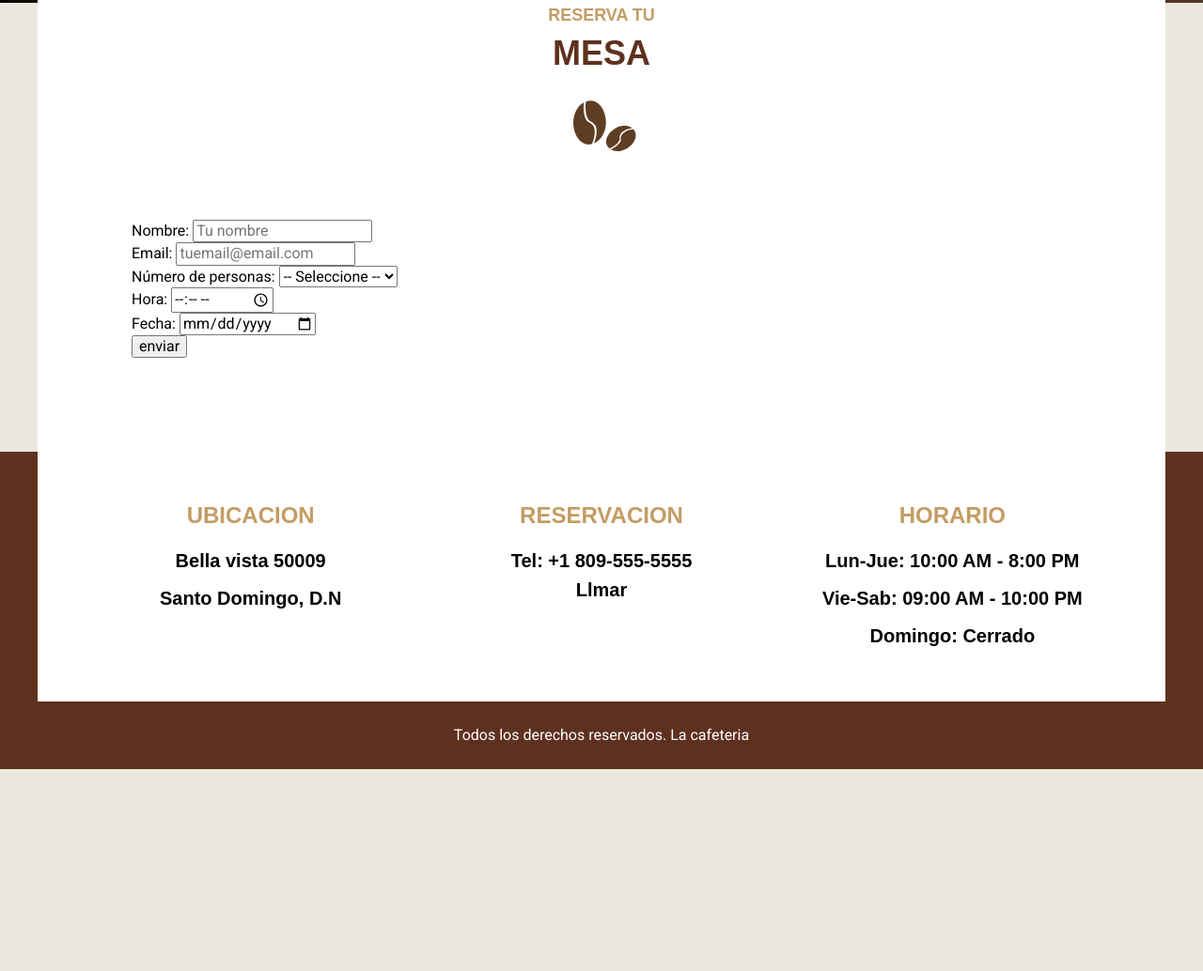
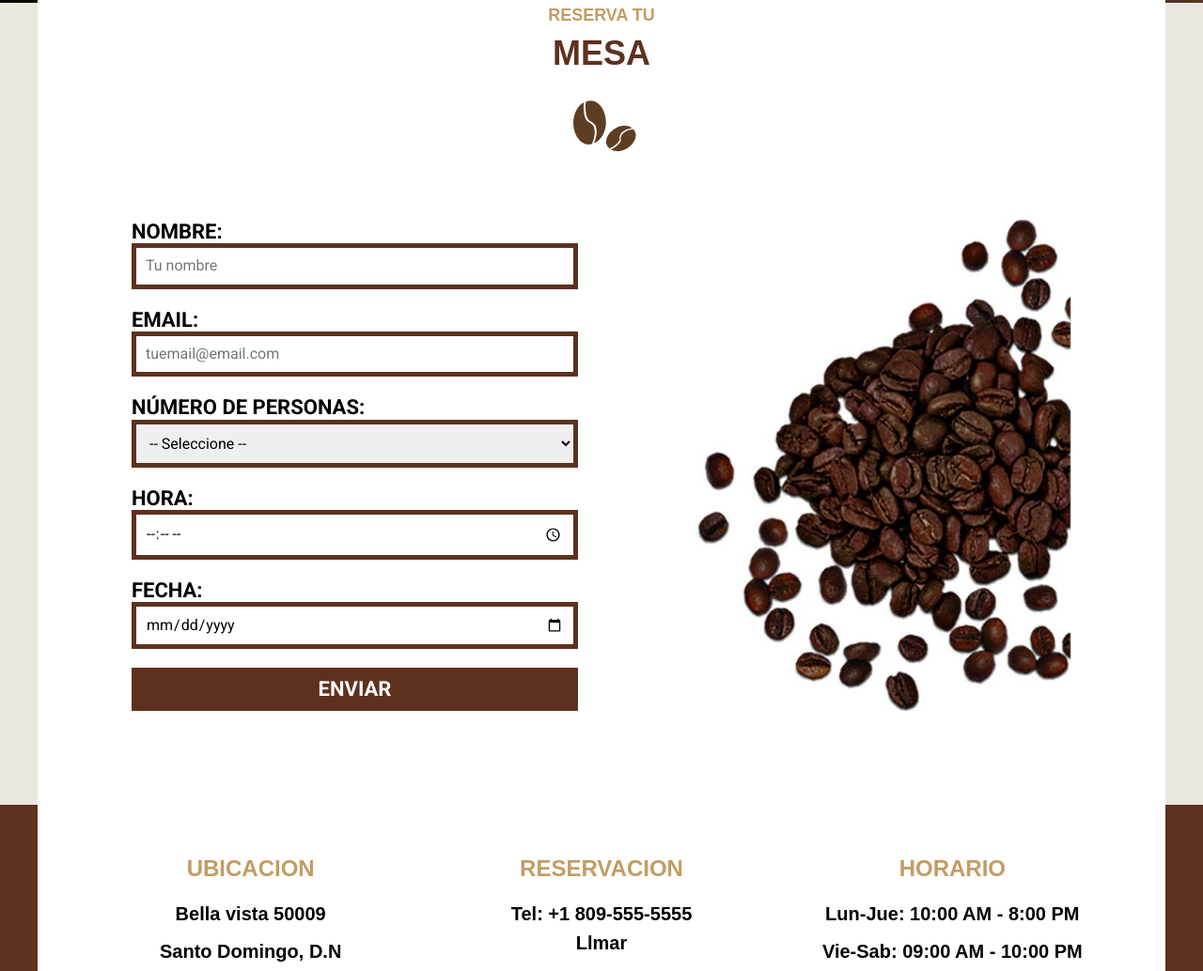
Before and after one commit to johnburetdev/Cafeteria-SASS, a website: page contacto.html in a window 1280 px wide. Shown: the part 697-1731 px from the top of the page at 94% size. Before the commit the page ends 1516 px from the top, so only its background shows below. Drawn offline with Linux system fonts and the light colour scheme; a web font is replaced by a local one.

Commit message:
Pagina COTACTO COMPLETA

```diff
--- a/contacto.html
+++ b/contacto.html
@@ -43,7 +43,7 @@
         </h2>
 
         <div class="contenido-contacto">
-            <form action="">
+            <form class="formulario">
                 <div class="campo">
                     <label for="nombre">Nombre:</label>
                     <input type="text" id="nombre" placeholder="Tu nombre">
--- a/package.json
+++ b/package.json
@@ -21,6 +21,8 @@
     "gulp": "^5.0.0",
     "gulp-postcss": "^10.0.0",
     "gulp-sass": "^6.0.1",
+    "gulp-sourcemap": "^1.0.2",
+    "gulp-sourcemaps": "^3.0.0",
     "gulp-webp": "^4.0.1",
     "postcss": "^8.5.3",
     "sass": "^1.86.1"
--- /dev/null
+++ b/src/scss/internas/_contacto.scss
@@ -0,0 +1,49 @@
+@use 'base/variables' as v;
+@use 'base/mixins' as m;
+
+.contenido-contacto{
+    @include m.tablet {
+        @include m.grid(2, v.$separacion);
+        background-image: url(../img/granos_cafe.jpg);
+        background-repeat: no-repeat;
+        background-position: right center;
+        background-size: 40%;
+    }
+}
+
+.formulario{
+
+    .campo{
+        margin-bottom: 2rem;
+        &:last-of-type{
+            margin-bottom: 0;
+        }
+
+        label{
+            text-transform: uppercase;
+            display: block;
+            font-size: 2.2rem;
+            font-weight: 700;
+        }
+        input:not([type="submit"]),select{
+            width: 100%;
+            padding: 1rem;
+            border: .5rem solid v.$primario;
+        }
+
+        input[type="submit"]{
+            background-color: v.$primario;
+            width: 100%;
+            border: none;
+            padding: 1rem;
+            color: v.$blanco;
+            font-size: 2.2rem;
+            font-weight: 700;
+            text-transform: uppercase;
+            &:hover{
+                cursor: pointer;
+            }
+        }
+    }
+
+}
--- a/src/scss/internas/_index.scss
+++ b/src/scss/internas/_index.scss
@@ -1,3 +1,4 @@
 @forward 'nosotros';
 @forward 'proceso';
 @forward 'menu';
+@forward 'contacto';
```
Also changed, not shown: build/css/app.css, 1 other file.
